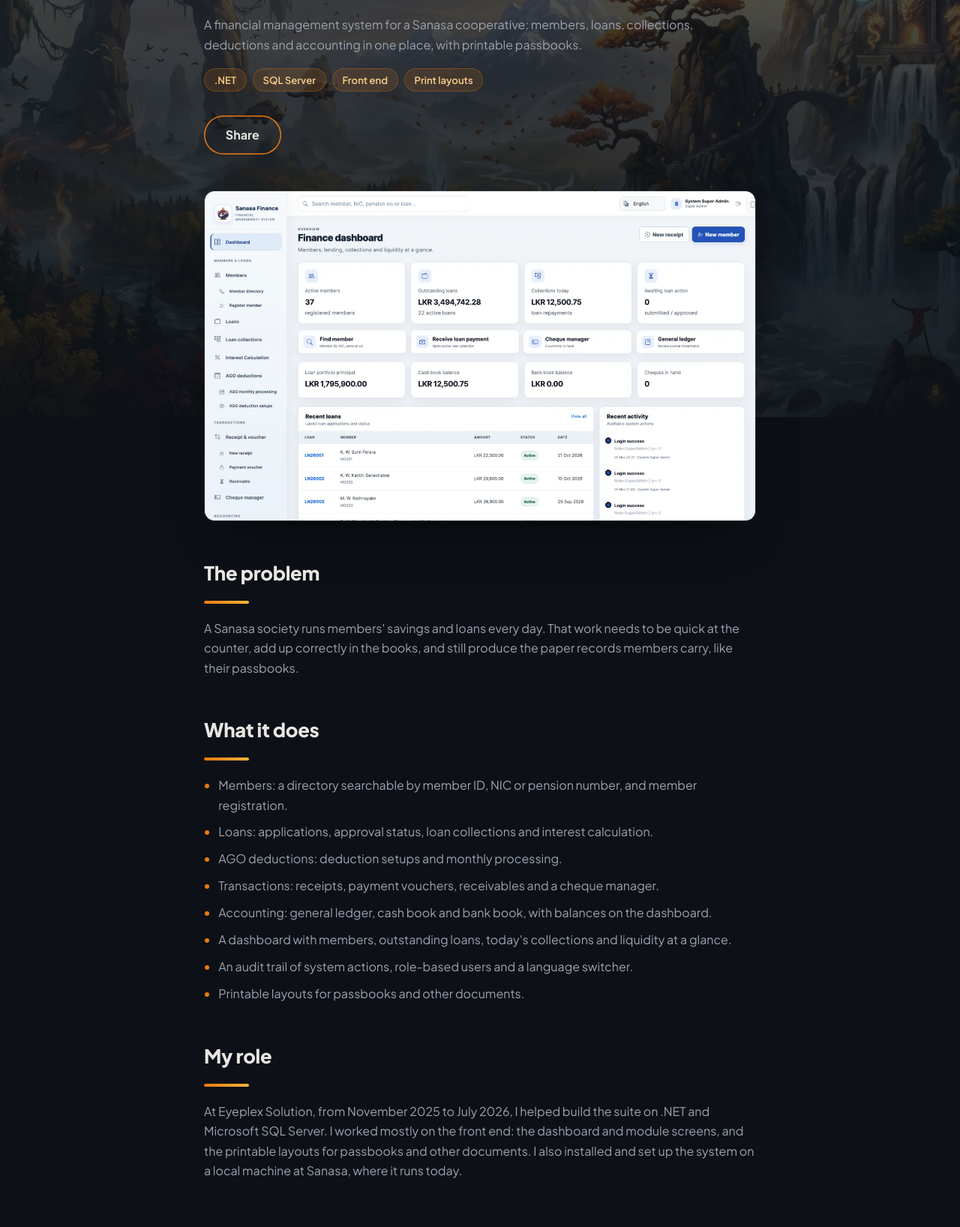
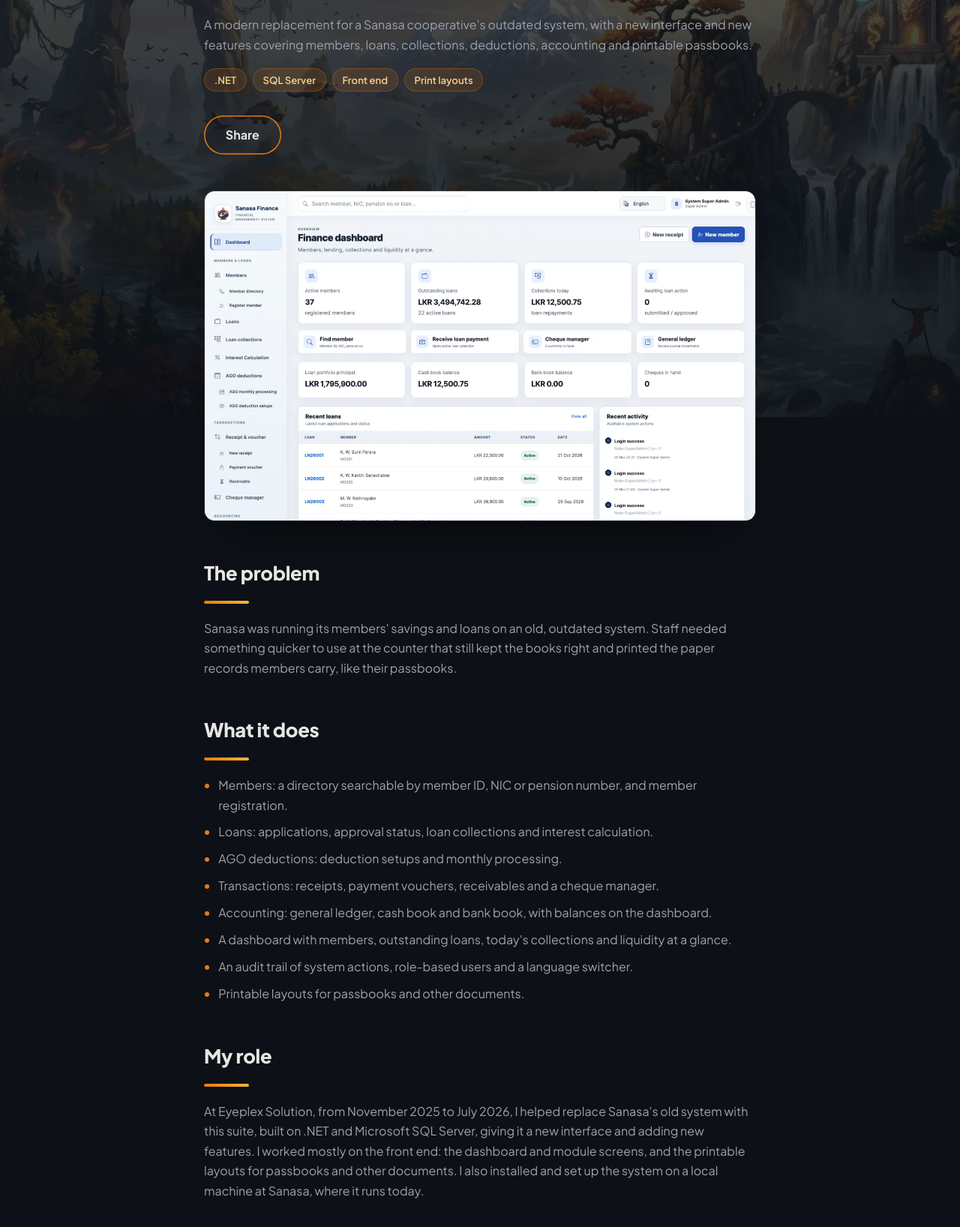
Before and after one commit to evanmunasinghe/evanmunasinghe.github.io, a plain HTML site: page projects/sanasa-finance.html in a window 1280 px wide. Shown: the part 244-1880 px from the top of the page at 75% size. Drawn offline with Linux system fonts and the light colour scheme.

Commit message:
Update Sanasa Finance Suite descriptions for clarity and modernity across multiple files

```diff
--- a/projects/sanasa-finance.html
+++ b/projects/sanasa-finance.html
@@ -30,14 +30,14 @@
   <main class="case">
     <p class="tag">Business system · 2025 – 2026 · Eyeplex Solution</p>
     <h1 class="grad">Sanasa Finance Suite</h1>
-    <p class="lead">A financial management system for a Sanasa cooperative: members, loans, collections, deductions and accounting in one place, with printable passbooks.</p>
+    <p class="lead">A modern replacement for a Sanasa cooperative's outdated system, with a new interface and new features covering members, loans, collections, deductions, accounting and printable passbooks.</p>
     <ul class="chips"><li>.NET</li><li>SQL Server</li><li>Front end</li><li>Print layouts</li></ul>
     <p class="hero-btns"><button type="button" class="btn btn-ghost share-btn">Share</button></p>
 
     <a href="/assets/case/sanasa-finance.webp" target="_blank"><img class="shot" src="/assets/case/sanasa-finance.webp" alt="The Sanasa Finance dashboard showing active members, outstanding loans, collections, cash and bank balances, recent loans and an activity log" width="1400" height="836"></a>
 
     <h2>The problem</h2>
-    <p>A Sanasa society runs members' savings and loans every day. That work needs to be quick at the counter, add up correctly in the books, and still produce the paper records members carry, like their passbooks.</p>
+    <p>Sanasa was running its members' savings and loans on an old, outdated system. Staff needed something quicker to use at the counter that still kept the books right and printed the paper records members carry, like their passbooks.</p>
 
     <h2>What it does</h2>
     <ul class="features">
@@ -52,7 +52,7 @@
     </ul>
 
     <h2>My role</h2>
-    <p>At Eyeplex Solution, from November 2025 to July 2026, I helped build the suite on .NET and Microsoft SQL Server. I worked mostly on the front end: the dashboard and module screens, and the printable layouts for passbooks and other documents. I also installed and set up the system on a local machine at Sanasa, where it runs today.</p>
+    <p>At Eyeplex Solution, from November 2025 to July 2026, I helped replace Sanasa's old system with this suite, built on .NET and Microsoft SQL Server, giving it a new interface and adding new features. I worked mostly on the front end: the dashboard and module screens, and the printable layouts for passbooks and other documents. I also installed and set up the system on a local machine at Sanasa, where it runs today.</p>
 
     <div class="card cta">
       <h3>Need a system for your society or business?</h3>
```
Also changed, not shown: cv.html (+1 -1 lines), index.html (+1 -1 lines), llms.txt.
